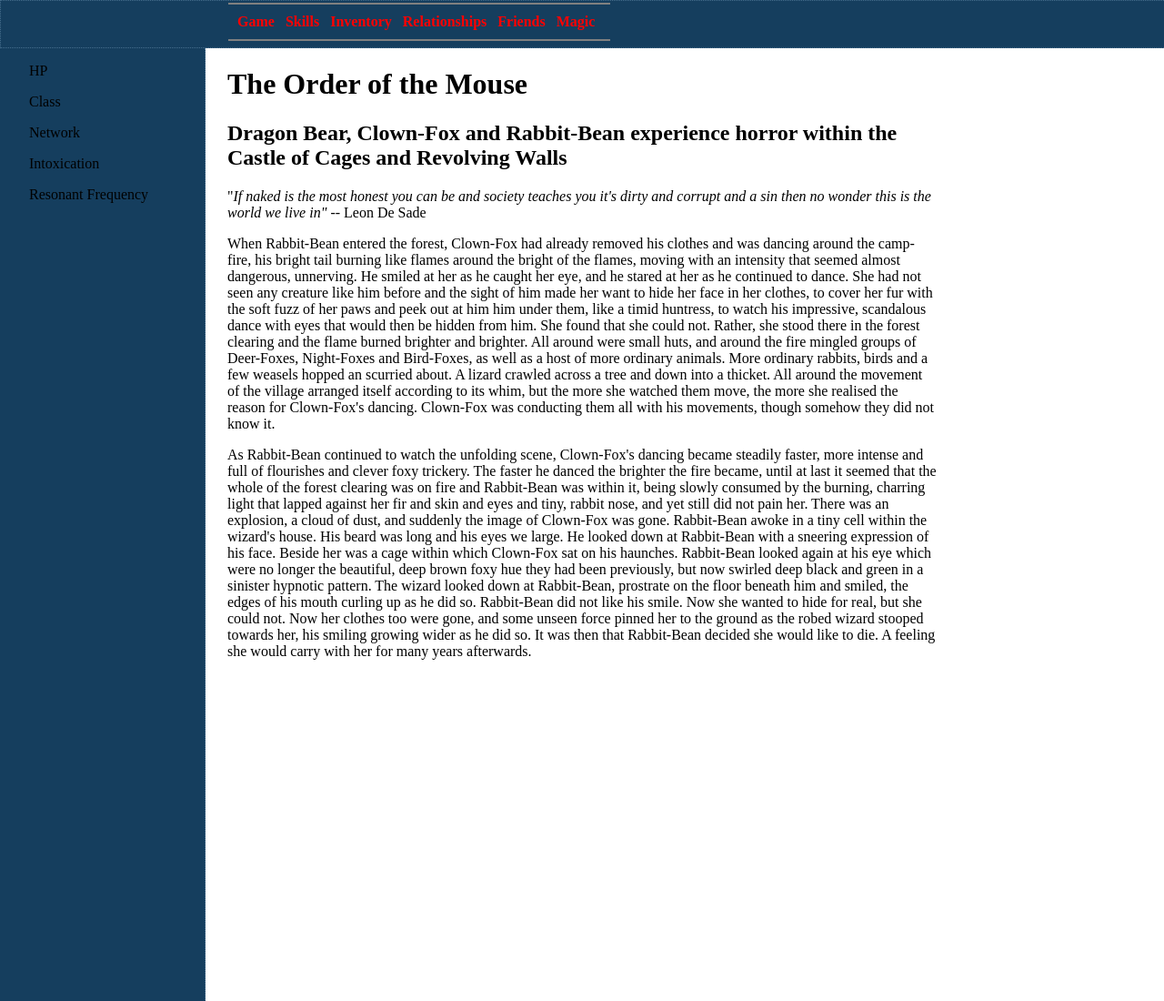
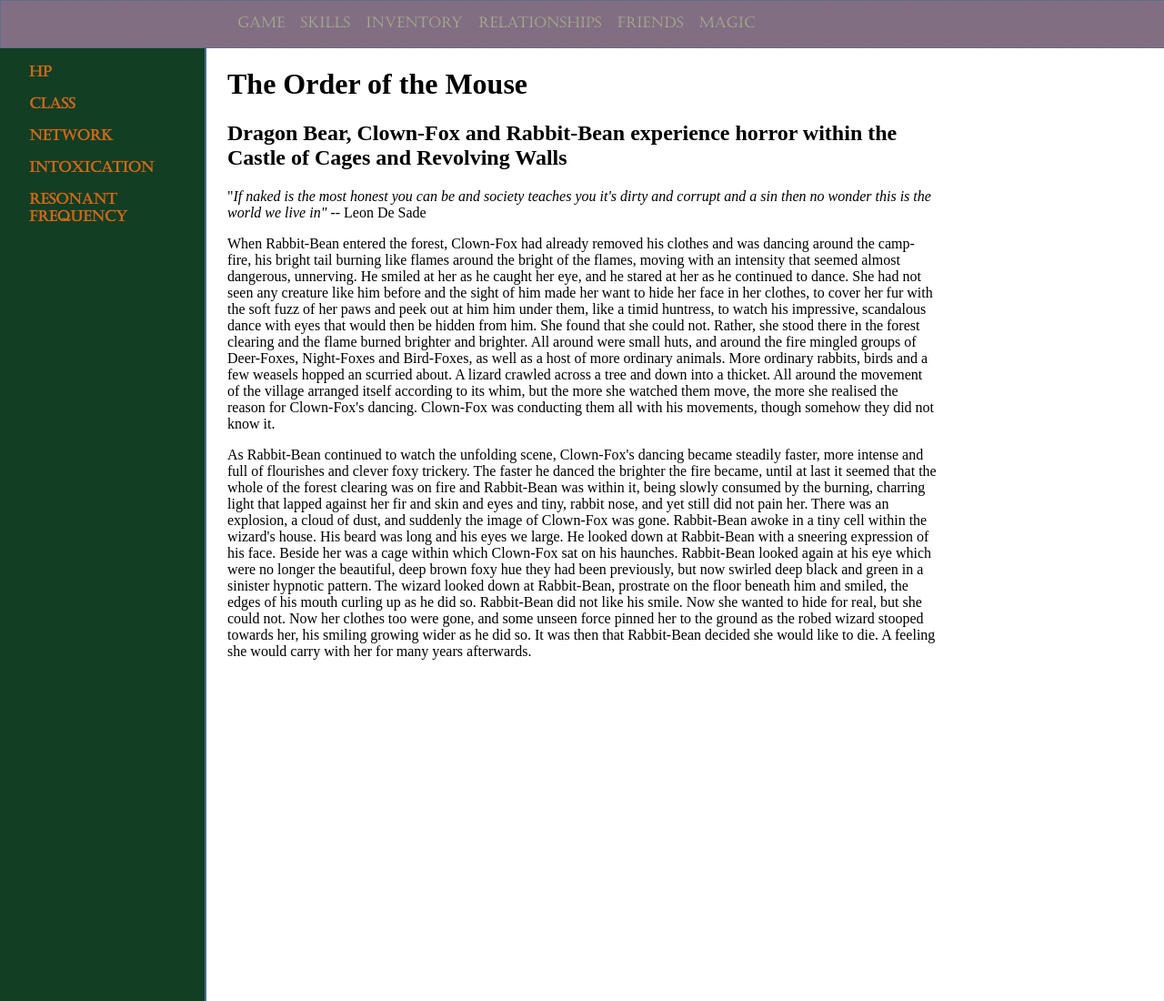
Before and after one commit to Shakyamuni177te/The-Order-of-the-Mouse, a website: page views/index.html in a window 1280 px wide. Shown: the top 1100 px of the page at 91% size. Drawn offline with Linux system fonts and the light colour scheme; files that its build step writes are made by us from their sources; files whose address does not match are found by name.

Commit message:
Colouring and font changes

```diff
--- a/public/css/style.css
+++ b/public/css/style.css
@@ -10,7 +10,10 @@ body {
 p {
 
 	}
-
+@font-face {
+font-family: Castelar;
+src: url(/fonts/CASTELAR.woff);
+}
 h1 {
 font: bold normal 2eme georgia, sans-serif;
 font-size: 2em;
@@ -26,14 +29,12 @@ margin-right: auto;
 
 }
 a:link {
-	font-weight: bold;
 	text-decoration: none;
-	color: red;
-	}
+	color: #CE99;
+}
 a:visited {
-	font-weight: bold;
 	text-decoration: none;
-	color: red;
+	color: #CE99;
 	}
 a:hover, a:focus, a:active {
 	text-decoration: underline;
@@ -46,22 +47,23 @@ abbr {
 
 /* specific divs */
 #topbar {
-background: #153e5e;
+background: #826e83;
 height: 51px;
 width: 2090px;
 border-color: #466E8D;
 border-width: 1px;
 border-style: dotted;
+font-family: Castelar;
 }
 #left-sidebar {
-background: #153e5e;
+background: #123e24;
 height: 2090px;
 width: 225px;
 position: absolute;
-border-right-color: #466E8D;
-border-right-width: 1px;
+border-color: #466E8D;
+border-right-width: 2px;
 border-right-style: solid;
-border-right-style: dotted;
+font-family: Castelar;
 }
 #title-area {
 display: block;
@@ -73,14 +75,9 @@ height: 2090px;
 position: relative;
 margin-right: 250px;
 margin-left: 250px;
-width: 400px;
+width: 700px;
 padding: 10px;
-border-color: grey;
-border-top-width: 2px;
-border-top-style: solid;
-border-bottom-width: 2px;
-border-bottom-style: solid;
-bottom: 16px;
+bottom: 15px;
 }
 #main-content {
 display: block;
@@ -95,6 +92,9 @@ margin-left: 250px;
 }
 .sidebar-text {
 margin-left: 2em;
+color: #CE6818;
+font-weight: bold;
+font-family: Castelar;
 }
 .innerLogo {
 display: inline-block;
```
